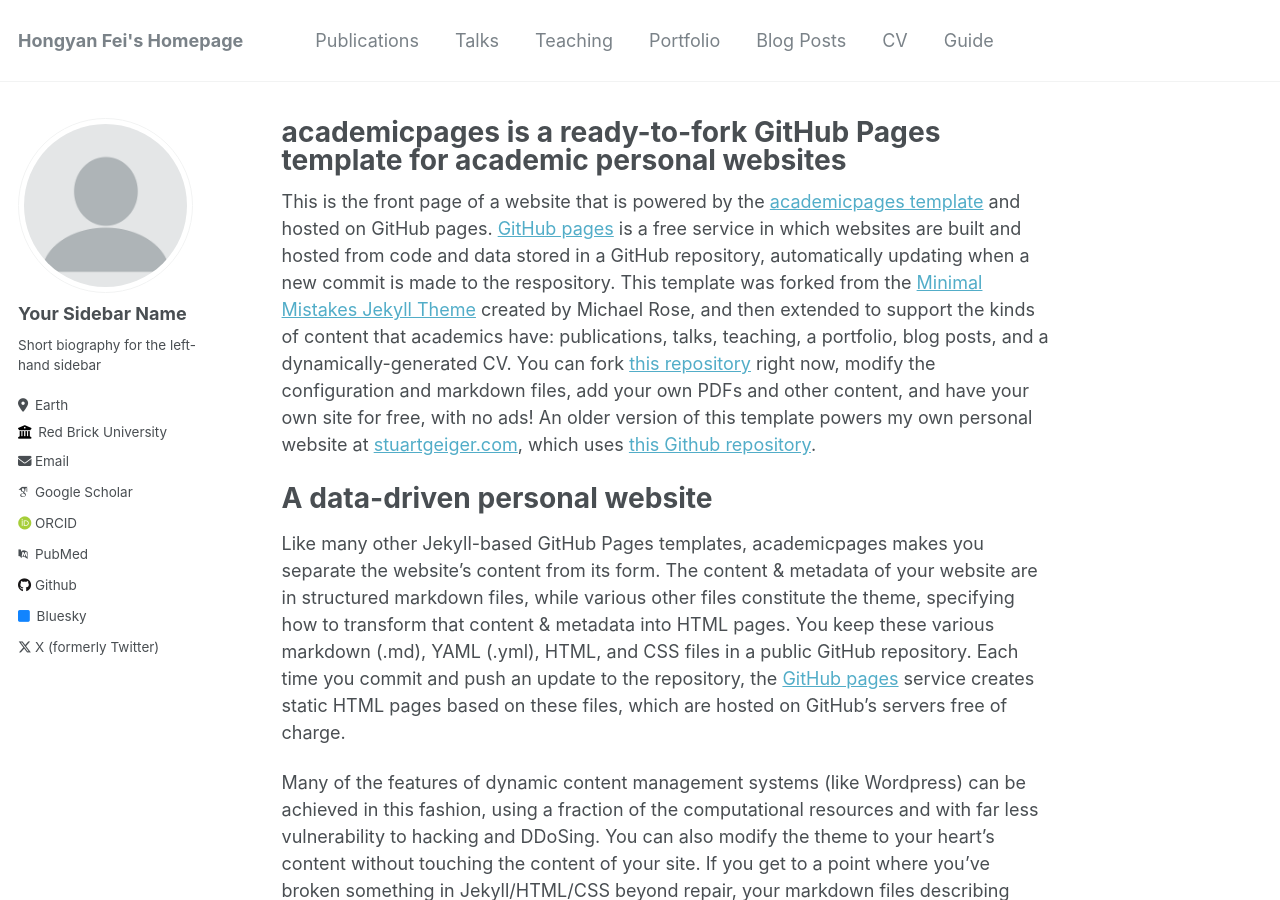
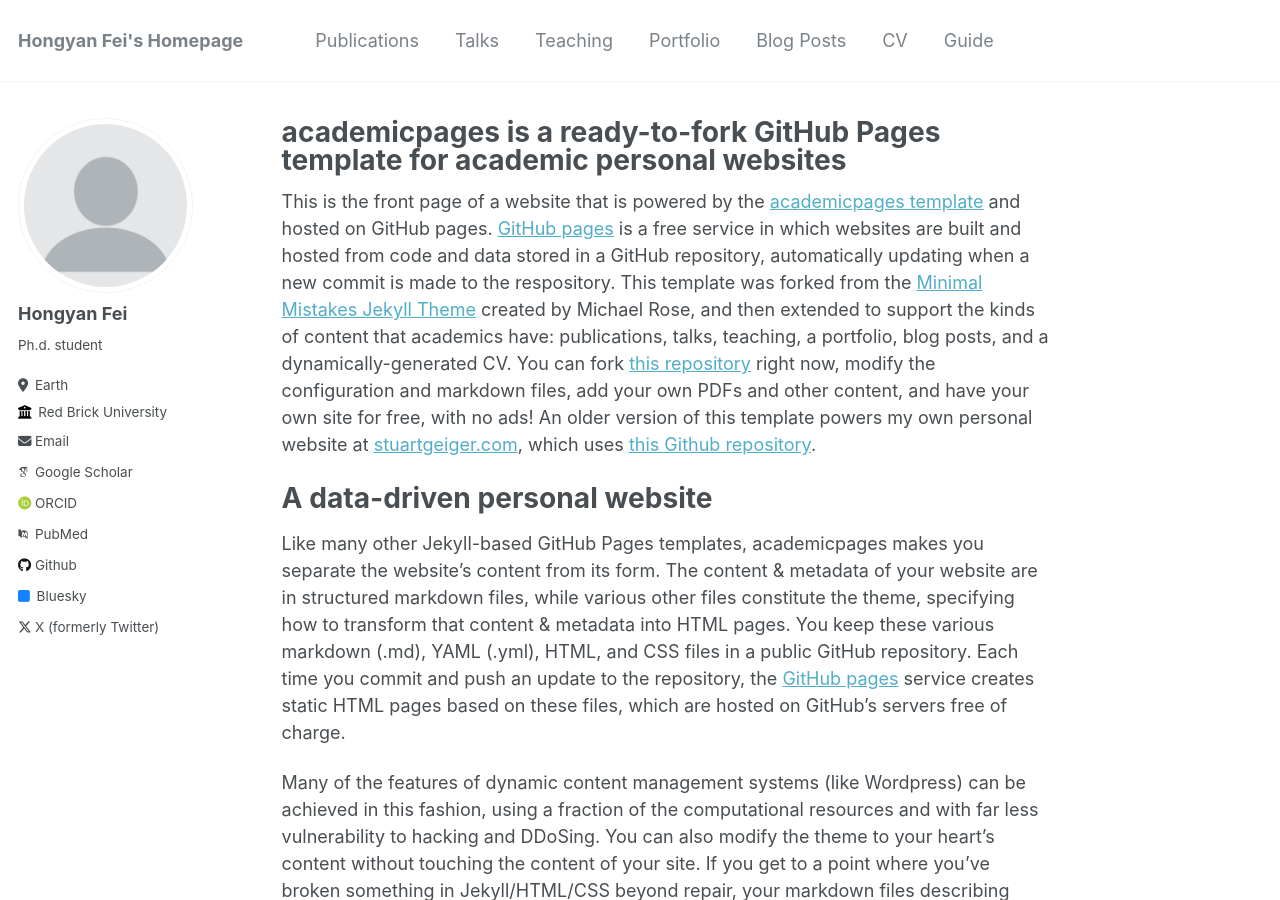
Before and after one commit to hongyanfei/hongyanfei.github.io, a Jekyll site: the page built from _pages/about.md, in a window 1280 px wide and 900 px high. Built offline with Jekyll 4.4.1, drawn with Linux system fonts in a browser that asks for light colours; some web fonts are replaced.

Commit message:
Update _config.yml

```diff
--- a/_config.yml
+++ b/_config.yml
@@ -22,9 +22,9 @@ repository               : "academicpages/academicpages.github.io"
 author:
   # Biographic information
   avatar           : "profile.png"
-  name             : "Your Sidebar Name"
+  name             : "Hongyan Fei"
   pronouns         : # example: "she/her"
-  bio              : "Short biography for the left-hand sidebar"
+  bio              : "Ph.d. student"
   location         : "Earth"
   employer         : "Red Brick University"
   uri              : # URL
```
